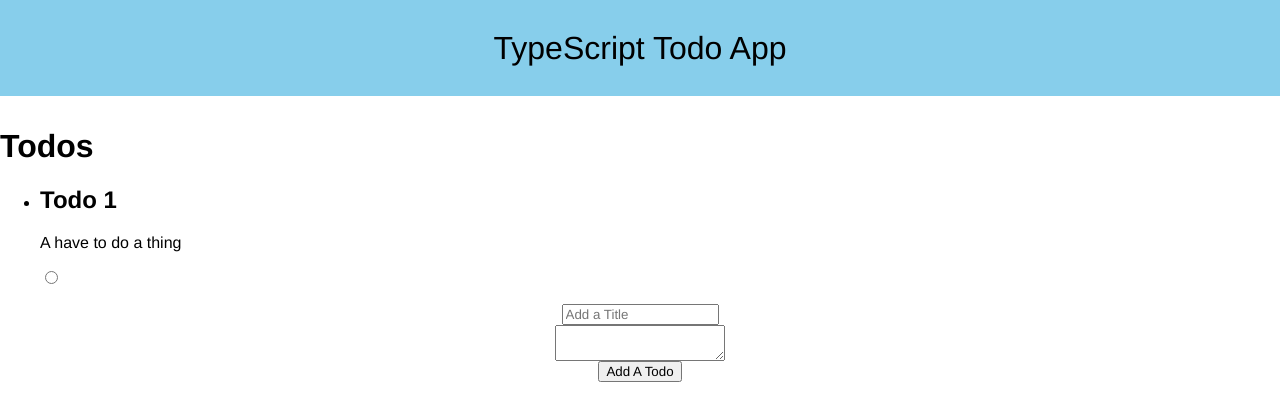
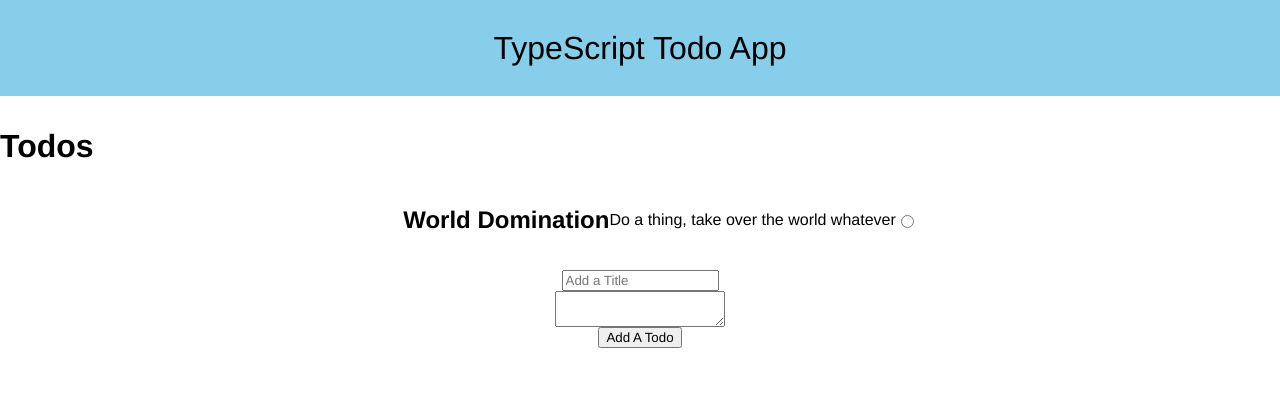
Before and after one commit to Akin909/typescript-todo, a React app: page / in a window 1280 px wide. Shown: the top 420 px of the page. Built offline with nearby package versions, Linux system fonts and the light colour scheme; the HTML template or start-up script is replaced by a standard one.

Commit message:
update css and add ids to todos

```diff
--- a/client/src/components/AddTodo.css
+++ b/client/src/components/AddTodo.css
@@ -24,7 +24,10 @@
     border: none;
     box-shadow: 0 1px 1px rgba(0, 0, 0, 0.5);
     margin: 0.4em 0;
+    width: 30%;
 }
 .add-todo-button {
-    width: 30%;
 }
+.add-todo-textarea {
+    height: 30%;
+}
--- a/client/src/components/AddTodo.css.d.ts
+++ b/client/src/components/AddTodo.css.d.ts
@@ -3,3 +3,4 @@ export const addTodoContainer: string;
 export const addTodoForm: string;
 export const addTodoInput: string;
 export const addTodoButton: string;
+export const addTodoTextarea: string;
--- a/client/src/components/AddTodo.tsx
+++ b/client/src/components/AddTodo.tsx
@@ -2,8 +2,8 @@ import React, { SFC } from 'react';
 import * as styles from './AddTodo.css';
 
 export interface Props {
-  addTodo: () => void,
-  onChange: (e: any) => void
+  addTodo: (e: React.FormEvent<HTMLFormElement>) => void,
+  onChange: (e: React.FormEvent<HTMLFormElement>) => void
 }
 
 const AddTodo: SFC<Props> = ({ addTodo, onChange }: Props) => (
@@ -16,7 +16,11 @@ const AddTodo: SFC<Props> = ({ addTodo, onChange }: Props) => (
         type="text"
         placeholder="Add a Title"
       />
-      <textarea onChange={onChange} id="body" />
+      <textarea
+        className={`${styles.addTodoInput} ${styles.addTodoTextarea}`}
+        onChange={onChange}
+        id="body"
+      />
       <button className={`${styles.addTodoInput} ${styles.addTodoButton}`}>
         Add A Todo
       </button>
--- a/client/src/components/App.css
+++ b/client/src/components/App.css
@@ -21,12 +21,11 @@ body,html {
 
 .app-container {
     width: 100%;
-    height: 100%;
+    height: 100vh;
     background-color: #fff;
     display: flex;
     flex-direction: column;
     align-items: center;
-    justify-content: center;
 }
 
 .nav {
--- a/client/src/components/Todos/Todos.css
+++ b/client/src/components/Todos/Todos.css
@@ -6,7 +6,21 @@
     background-color: beige;
     width: 80%;
     height: 70%;
+    padding: 1em;
     border: none;
     border-radius: 5px;
     box-shadow: 0 1.5px 1px rgba(0, 0, 0, 0.5);
 }
+
+.todo {
+    display: flex;
+    flex-direction: row;
+    align-items: center;
+    justify-content: center;
+    width: 100%;
+    height: 15%;
+}
+
+.todo-spacing {
+    margin: 0.5em;
+}
--- a/client/src/components/Todos/Todos.css.d.ts
+++ b/client/src/components/Todos/Todos.css.d.ts
@@ -1 +1,3 @@
 export const todoContainer: string;
+export const todo: string;
+export const todoSpacing: string;
--- a/client/src/components/Todos/index.tsx
+++ b/client/src/components/Todos/index.tsx
@@ -1,11 +1,13 @@
 import React, { Component } from 'react';
 import AddTodo from './../AddTodo';
+import uuid from 'uuid'
 import * as styles from './Todos.css';
 
 interface Todo {
   body: string,
   title: string,
-  completed: boolean
+  completed: boolean,
+  id: string
 }
 
 interface State {
@@ -21,12 +23,12 @@ class Todos extends Component<{}, State> {
     completed: false,
     title: '',
     todos: [
-      { title: 'Todo 1', body: 'A have to do a thing', completed: false }
+      { title: 'World Domination', body: 'Do a thing, take over the world whatever', completed: false }
     ],
   };
 
-  public handleChange = (e: React.ChangeEvent<HTMLInputElement>): void => {
-    const { target: { value, id } } = e;
+  public handleChange = (e: React.FormEvent<HTMLInputElement>): void => {
+    const { currentTarget: { value, id } } = e;
     switch (id) {// TODO Dynamic access [id] not working
       case 'title':
         this.setState({ title: value });
@@ -37,7 +39,7 @@ class Todos extends Component<{}, State> {
     }
   };
 
-  public addTodo = (e: React.ChangeEvent<HTMLInputElement>): void => {
+  public addTodo = (e: React.FormEvent<HTMLInputElement>): void => {
     e.preventDefault();
     const { title, completed, body } = this.state;
     this.setState({
@@ -46,15 +48,16 @@ class Todos extends Component<{}, State> {
   };
 
   public render() {
+    const { todos } = this.state
     return (
       <div className={styles.todoContainer}>
         <h1>Todos</h1>
         <ul>
-          {this.state.todos.map((todo: Todo, index: number) => (
-            <li key={index}>
-              <h2>{todo.title}</h2>
-              <p>{todo.body}</p>
-              <input type="radio" checked={todo.completed} />
+          {todos.map((todo: Todo, index: number) => (
+            <li className={styles.todo} key={index}>
+              <h2 className={styles.todoSpacing}>{todo.title}</h2>
+              <p className={styles.todoSpacing}>{todo.body}</p>
+              <input onClick={this.handleChange} id="completed" className={styles.todoSpacing} type="radio" checked={todo.completed} />
             </li>
           ))}
         </ul>
--- a/package.json
+++ b/package.json
@@ -33,6 +33,7 @@
     "react": "^15.5.4",
     "react-dom": "^15.5.4",
     "ts-loader": "^2.3.0",
-    "typescript": "^2.4.1"
+    "typescript": "^2.4.1",
+    "uuid": "^3.1.0"
   }
 }
```
Also changed, not shown: 1 other file (tests, documents, lock files or other folders).
